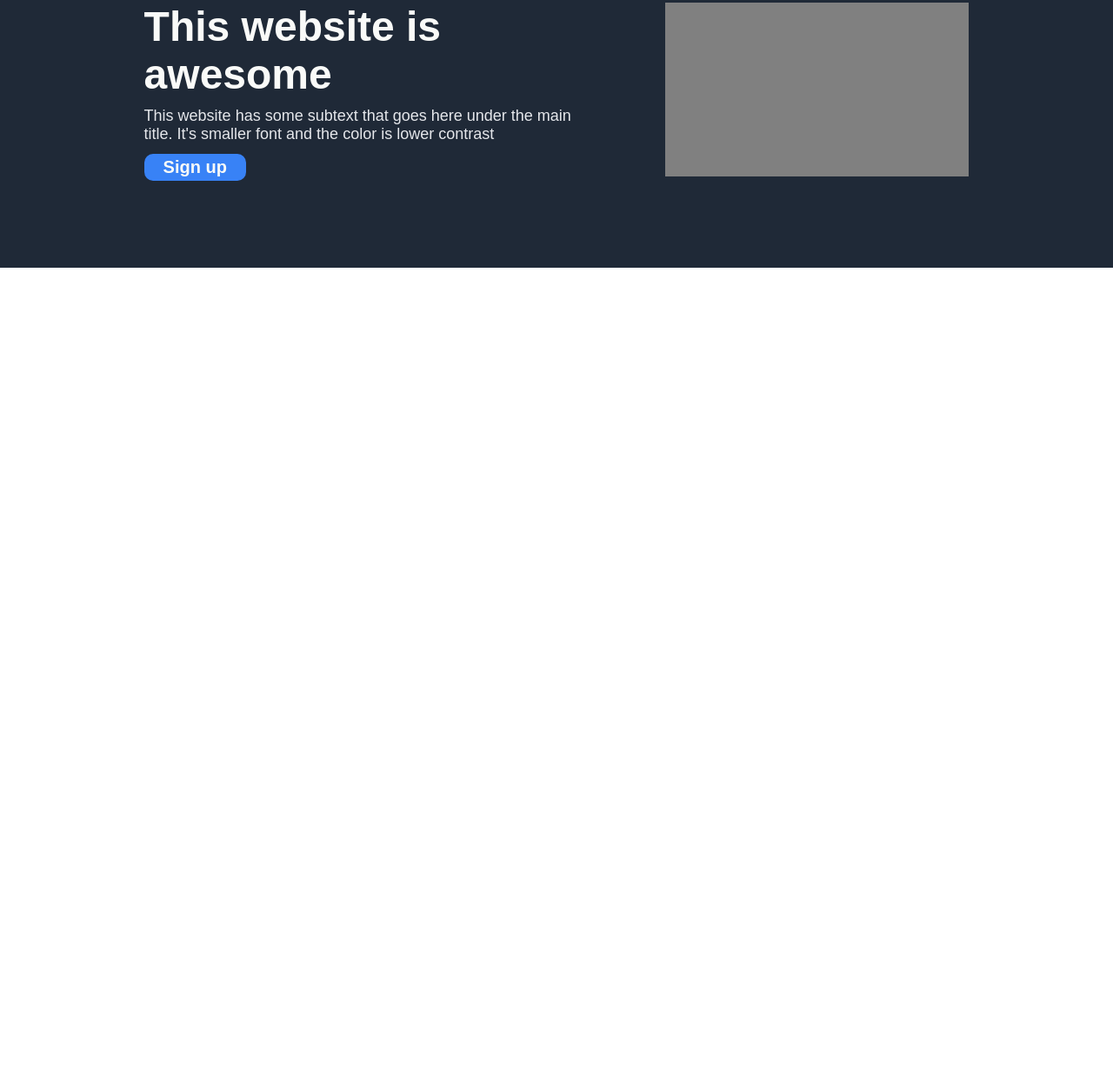
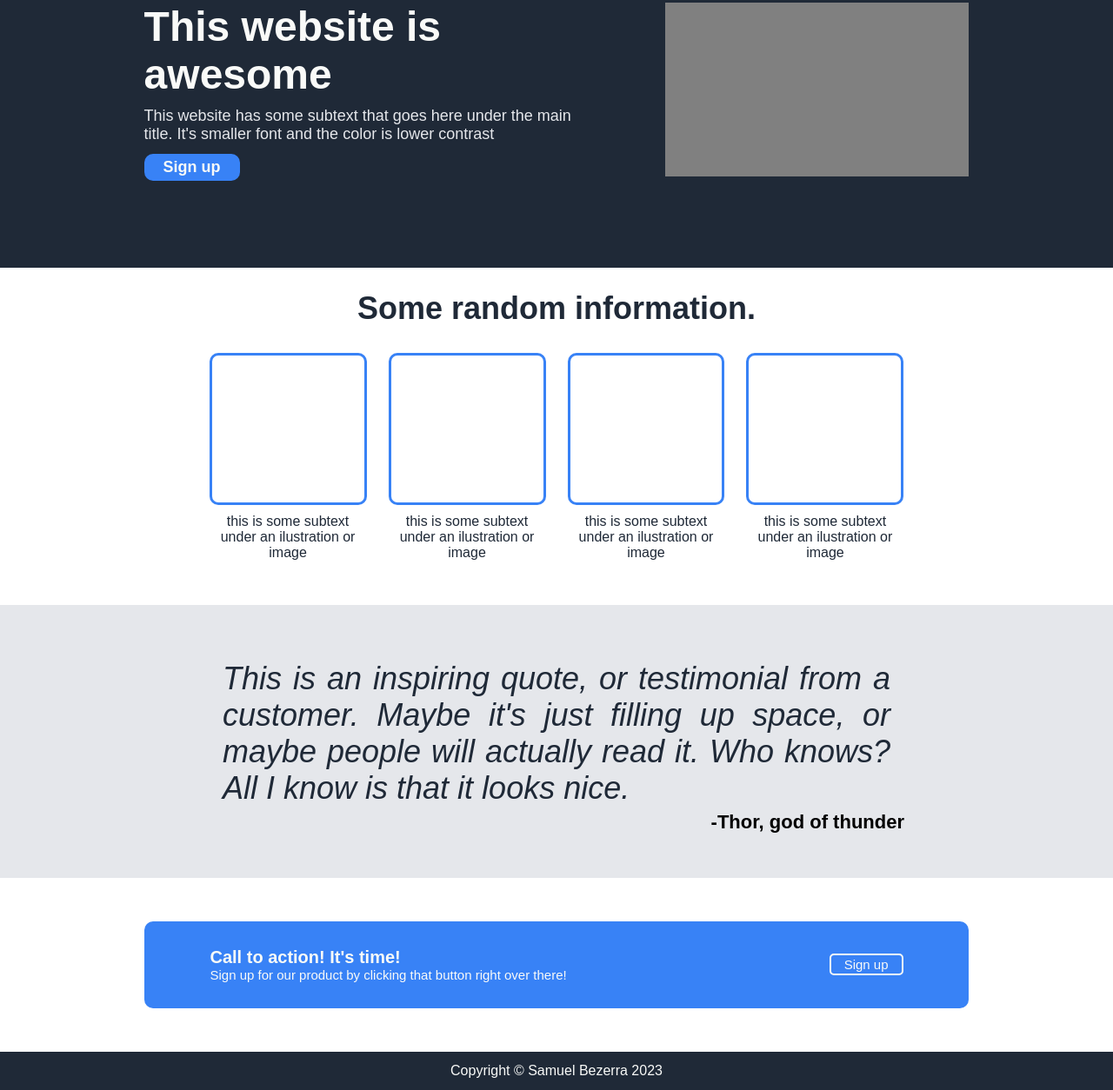
Before and after one commit to Samuelbezerra/landing-page, a plain HTML site: page index.html in a window 1280 px wide. Shown: the part 148-1402 px from the top of the page at 87% size. Before the commit the page ends 800 px from the top, so only its background shows below. Drawn offline with Linux system fonts and the light colour scheme.

Commit message:
landing page finished

```diff
--- a/index.html
+++ b/index.html
@@ -9,13 +9,13 @@
             <link rel="stylesheet" href="style.css">
     </head>
     <body>
-        <div class="container">
+        <div class="hero-container">
                 <div class="hero">
                     <div class="header">
                         <div class="logo">
                             Header Logo
                         </div>
-                        <ul>
+                        <ul class="header-menu">
                             <li><a href="">header link one</a></li>
                             <li><a href="">header link two</a></li>
                             <li><a href="">header link three</a></li>
@@ -31,5 +31,46 @@
                     </div>
                 </div>
         </div>
+        <div class="information">
+                <h1>Some random information.</h1>
+                <ul>
+                    <li>
+                        <div class="information-img"></div>
+                        <p>this is some subtext under an ilustration or image</p>
+                    </li>
+                    <li>
+                        <div class="information-img"></div>
+                        <p>this is some subtext under an ilustration or image</p>
+                    </li>
+                    <li>
+                        <div class="information-img"></div>
+                        <p>this is some subtext under an ilustration or image</p>
+                    </li>
+                    <li>
+                        <div class="information-img"></div>
+                        <p>this is some subtext under an ilustration or image</p>
+                    </li>
+                </ul>
+        </div>
+        <div class="quote-container">
+            <div class="quote">
+                <p>This is an inspiring quote, or testimonial from a customer. Maybe it's just filling up space, or maybe people will actually read it. Who knows? All I know is that it looks nice.</p>
+                <strong>-Thor, god of thunder</strong>
+            </div>
+        </div>
+        <div class="cta-container">
+            <div class="cta">
+                <div class="cta-text">
+                <h2>Call to action! It's time!</h2>
+                <p>Sign up for our product by clicking that button right over there!</p>
+                </div>
+                <div class="cta-button">
+                    <button type="submit">Sign up</button>
+                </div>
+            </div>
+        </div>
+        <div class="footer">
+            <span>Copyright &copy Samuel Bezerra 2023</span>
+        </div>
     </body>
 </html>
--- a/style.css
+++ b/style.css
@@ -6,13 +6,16 @@
 
 }
 
-.container {
+.hero-container {
     background-color: #1F2937;
-
 }
 
 a {
     text-decoration: none;
+}
+
+ul {
+    list-style-type: none;
 }
 
 .hero {
@@ -25,7 +28,6 @@ a {
 
 .header {
     display: flex;
-    max-width: 1920px;
     justify-content: space-between;
 }
 
@@ -42,14 +44,13 @@ a {
     font-weight: bold;
 }
 
-ul {
+ul.header-menu {
     display: flex;
     gap: 15px;
-    list-style-type: none;
     line-height: 50px;
 }
 
-ul li a {
+ul.header-menu li a {
     color: #E5E7EB;
     font-size: 18px;
 }
@@ -74,11 +75,11 @@ ul li a {
 
 .hero-main .hero-text button{
     background-color: #3882F6;
-    font-size: 20px;
+    font-size: 18px;
     font-weight: bolder;
     color: #F9FAF8;
     border: 0;
-    padding: 4px 22px;
+    padding: 5px 22px;
     border-radius: 10px;
 }
 
@@ -88,3 +89,107 @@ ul li a {
     padding: 0 2%;
     height: 200px;
 }
+
+.information {
+    max-width: 850px;
+    margin: 0 auto;
+    padding: 2% 2%;
+    padding-bottom: 4%;
+    text-align: center;
+}
+
+.information h1 {
+    margin-bottom: 30px;
+    font-size: 36px;
+    font-weight: bolder;
+    color: #1F2937;
+}
+
+.information ul {
+    display: flex;
+    gap: 25px;
+}
+
+.information-img {
+    border-radius: 10px;
+    border: 3px solid #3882F6;
+    text-align: center;
+    width: 100%;
+    height: 175px;
+}
+
+.information ul li p {
+    margin-top: 10px;
+    color: #1F2937;
+}
+
+.quote-container {
+    background-color: #E5E7EB;
+}
+
+.quote {
+    max-width: 800px;
+    margin: 0 auto;
+    padding: auto 2%;
+    padding-top: 5%;
+    padding-bottom: 4%;
+    display: flex;
+    flex-direction: column;
+    gap: 5px;
+}
+
+.quote p{
+    text-align: justify;
+    color: #1F2937;
+    font-size: 36px;
+    font-weight: light;
+    font-style: italic;
+    padding: 0 2%;
+}
+
+.quote strong {
+    text-align: right;
+    font-size: 22px;
+}
+
+.cta-container {
+    max-width: 1000px;
+    margin: 0 auto;
+    padding: 50px 2%;
+}
+
+.cta {
+    justify-content: center;
+    background-color: #3882F6;
+    border-radius: 10px;
+    padding: 30px 8%;
+    display: flex;
+    justify-content:space-between;
+    align-items: center;
+    color: #F9FAF8;
+
+}
+
+.cta h2 {
+    font-size: 20px;
+}
+
+.cta p {
+    font-size: 15px;
+}
+
+.cta button {
+    background-color: #3882F6;
+    color: #F9FAF8;
+    border: 2px solid #F9FAF8;
+    border-radius: 5px;
+    padding: 2px 15px;
+    font-size: 15px;
+}
+
+.footer {
+    background-color: #1F2937;
+    text-align: center;
+    color: #F9FAF8;
+    padding: 1%;
+}
```
